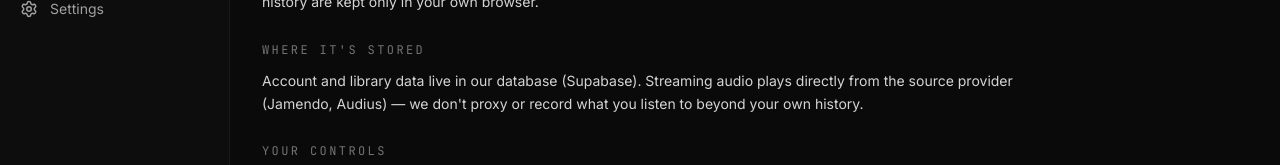
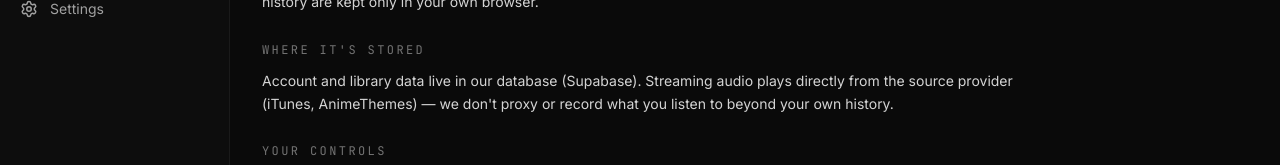
Before and after one commit to bryanhuh/koe.moe, a React (Vite) app: page /privacy in a window 1280 px wide. Shown: the part 467-632 px from the top of the page. Built offline with nearby package versions, Linux system fonts and the light colour scheme; no server answers.

Commit message:
chore(copy): update source mentions to iTunes and AnimeThemes

```diff
--- a/src/pages/Privacy.tsx
+++ b/src/pages/Privacy.tsx
@@ -52,8 +52,9 @@ export default function Privacy() {
         <LegalSection title="Where it's stored">
           <p>
             Account and library data live in our database (Supabase). Streaming
-            audio plays directly from the source provider (Jamendo, Audius) — we
-            don't proxy or record what you listen to beyond your own history.
+            audio plays directly from the source provider (iTunes, AnimeThemes)
+            — we don't proxy or record what you listen to beyond your own
+            history.
           </p>
         </LegalSection>
 
--- a/src/pages/Search.tsx
+++ b/src/pages/Search.tsx
@@ -64,7 +64,7 @@ export default function Search() {
         <input
           value={q}
           onChange={(e) => setQ(e.target.value)}
-          placeholder="Search songs across Jamendo and Audius…"
+          placeholder="Search songs and anime themes…"
           autoFocus
           className="w-full bg-[#121212] border border-[#222] rounded-md py-2.5 pl-9 pr-4 text-sm placeholder:text-neutral-500 focus:outline-none focus:border-[#444]"
         />
```
